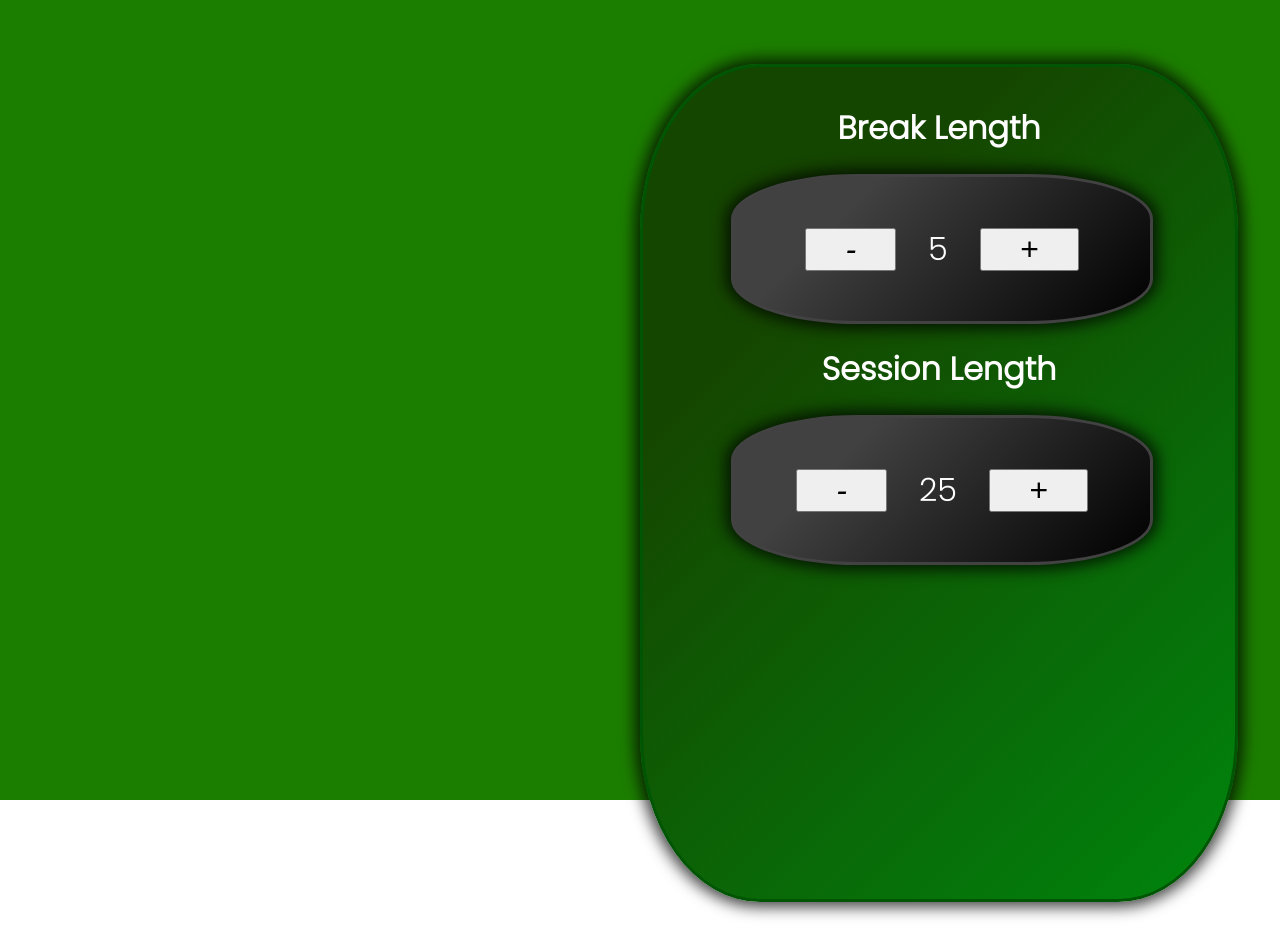
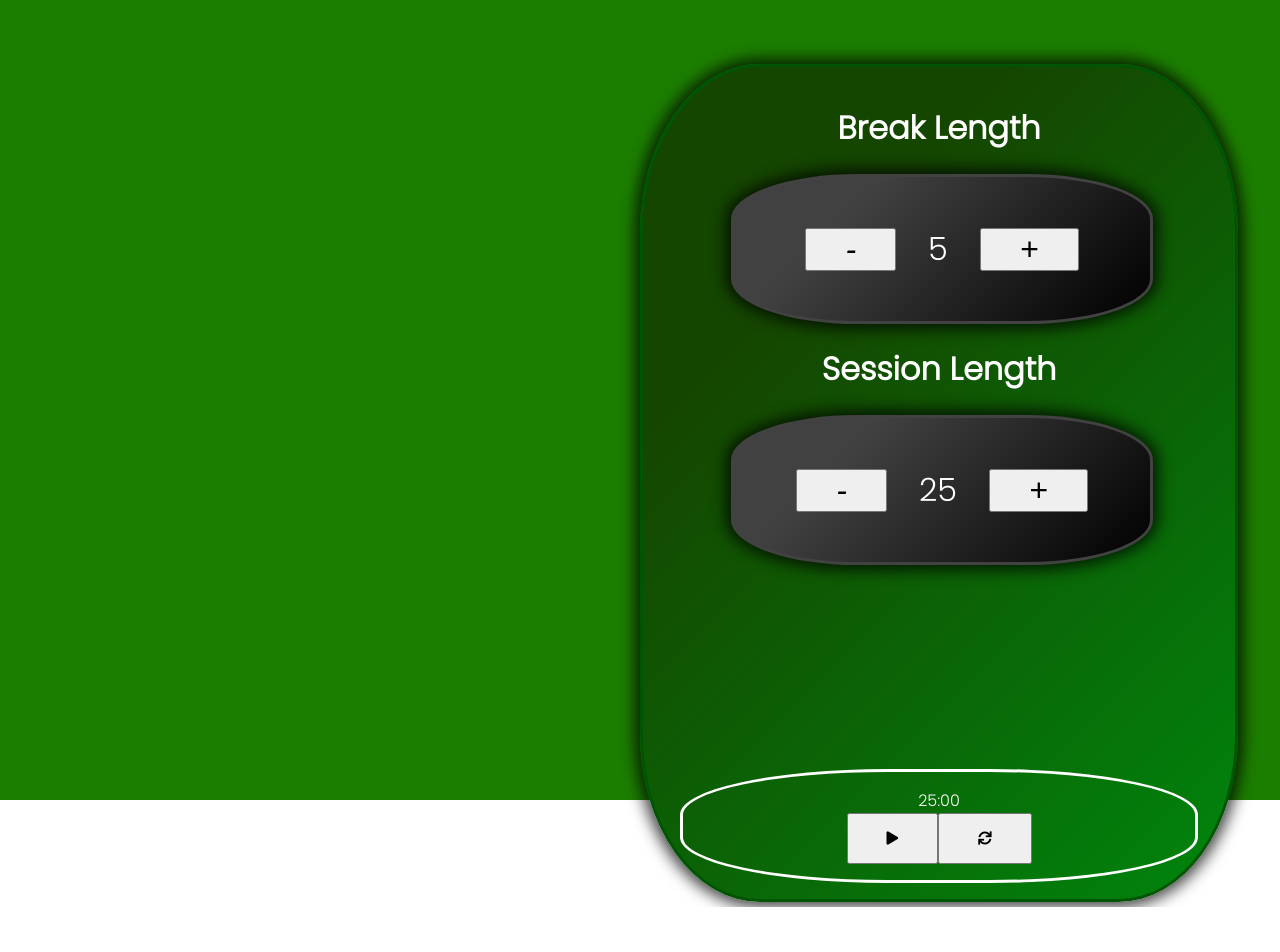
Before and after one commit to moemia12/fcc-pomodoro-clock, a React (Create React App) app: page / in a window 1280 px wide. Shown: the top 952 px of the page. After the commit the page ends 907 px from the top, so only its background shows below. Built offline with nearby package versions, Linux system fonts and the light colour scheme.

Commit message:
UI Update

```diff
--- a/public/index.html
+++ b/public/index.html
@@ -2,6 +2,7 @@
 <html lang="en">
   <head>
     <meta charset="utf-8" />
+    <link rel="stylesheet" href="https://use.fontawesome.com/releases/v5.15.2/css/all.css" integrity="sha384-vSIIfh2YWi9wW0r9iZe7RJPrKwp6bG+s9QZMoITbCckVJqGCCRhc+ccxNcdpHuYu" crossorigin="anonymous">
     <link rel="preconnect" href="https://fonts.gstatic.com">
 <link href="https://fonts.googleapis.com/css2?family=Poppins:ital,wght@0,300;1,300&display=swap" rel="stylesheet">
     <link rel="icon" href="%PUBLIC_URL%/favicon.ico" />
--- a/src/App.css
+++ b/src/App.css
@@ -23,3 +23,16 @@
   background-image: linear-gradient(315deg, #00850d 0%, #154600 74%);
 
 }
+
+
+.ClockContainer{
+  position: relative;
+  bottom: 10rem;
+  left: 42.5rem;
+  border-style: solid;
+  width: 30rem;
+  border-radius: 40%;
+  padding: 1rem;
+
+
+}
--- a/src/App.js
+++ b/src/App.js
@@ -29,6 +29,12 @@ class App extends React.Component {
       handleIncrease: this.handleBreakIncrease
     }
 
+    const buttonStyle ={
+      padding: '1rem',
+      margin: '0 1rem',
+
+    }
+
     return (
       <div className="App">
         <div className="AppContainer">
@@ -36,15 +42,16 @@ class App extends React.Component {
           <Blinds {...sessionProps} />
         </div>
 
-        <div className='clock-container'>
-          <h1>Session</h1>
-          <span>25:00</span>
+        <h1>Session</h1>
+        <div className='ClockContainer'>
+
+          <span >25:00</span>
           <div className='flex'>
             <button onClick={this.handlePlayPause}>
-              <i className='fas fa-play' />
+              <i className='fas fa-play' style={buttonStyle}/>
             </button>
             <button onClick={this.handleReset}>
-              <i className='fas fa-sync' />
+              <i className='fas fa-sync' style={buttonStyle} />
             </button>
           </div>
         </div>
--- a/src/components/Blinds.js
+++ b/src/components/Blinds.js
@@ -22,11 +22,11 @@ const Blinds = (props) => (
         <h1>{props.title}</h1>
         <div style={buttonPlatform}>
             <button onClick={props.handleDecrease}>
-                < i className='fas fa-minus' style={buttonStyle}>-</i>
+                < i style={buttonStyle}>-</i>
             </button>
             <span style={buttonStyle}>{props.count}</span>
             <button onClick={props.handleIncrease}>
-                <i className='fas fa-plus' style={buttonStyle}>+</i>
+                <i style={buttonStyle}>+</i>
             </button>
         </div>
     </div>
```
